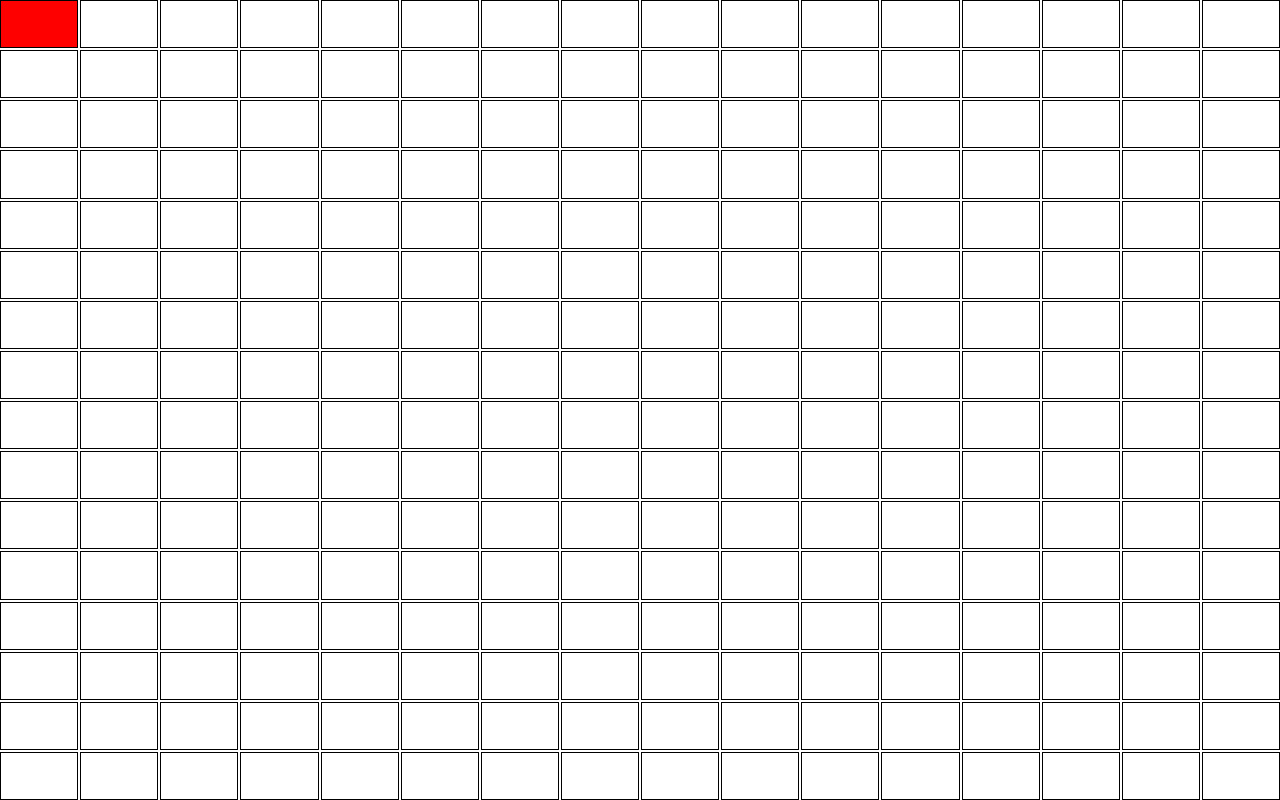
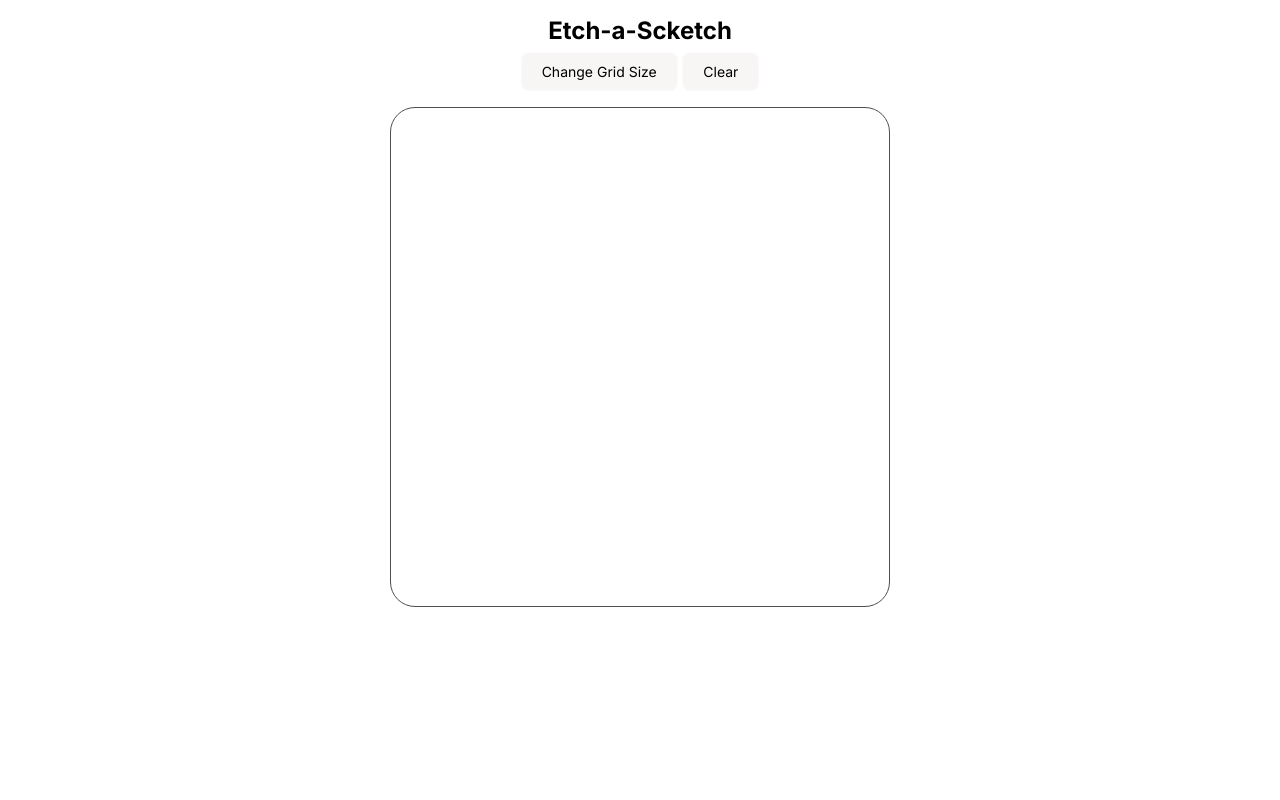
Before and after one commit to GuilhermeCristaldoDev/etch-a-sketch, a plain HTML site: page index.html in a window 1280 px wide. Drawn offline with Linux system fonts and the light colour scheme.

Commit message:
add title and clear button

```diff
--- a/index.html
+++ b/index.html
@@ -5,10 +5,25 @@
     <meta charset="UTF-8">
     <meta name="viewport" content="width=device-width, initial-scale=1.0">
     <link rel="stylesheet" href="./styles.css">
-    <title>Document</title>
+    <link rel="preconnect" href="https://fonts.googleapis.com">
+    <link rel="preconnect" href="https://fonts.gstatic.com" crossorigin>
+    <link
+        href="https://fonts.googleapis.com/css2?family=Dancing+Script:wght@400..700&family=Inter:ital,opsz,wght@0,14..32,100..900;1,14..32,100..900&family=Jost:ital,wght@0,100..900;1,100..900&family=Roboto:ital,wght@0,100..900;1,100..900&display=swap"
+        rel="stylesheet">
+    <title>Etch-a-Scketch</title>
 </head>
 
 <body>
+
+    <nav>
+        <h1>Etch-a-Scketch</h1>
+        <div>
+            <button class="change-grid-button">Change Grid Size</button>
+            <button class="clear-button">Clear</button>
+        </div>
+
+    </nav>
+
     <div class="container">
 
     </div>
--- a/script.js
+++ b/script.js
@@ -1,24 +1,72 @@
 const container = document.querySelector(".container");
-const column = document.querySelectorAll(".column");
+const btn = document.querySelector(".change-grid-button");
+const btnClear = document.querySelector(".clear-button");
 
-for (let j = 0; j < 16; j++) {
-    let column = document.createElement("div");
+function createSquare(size) {
+    let squareContainer = document.createElement("div");
+    squareContainer.classList.add("square-container")
 
-    column.classList.add("column");
+    container.appendChild(squareContainer);
 
-    container.appendChild(column);
-    for (let i = 0; i < 16; i++) {
-        let row = document.createElement("div");
+    for (let j = 0; j < size; j++) {
+        let column = document.createElement("div");
 
-        row.classList.add("row");
+        column.classList.add("column");
 
-        column.appendChild(row);
+        squareContainer.appendChild(column);
+        for (let i = 0; i < size; i++) {
+            let row = document.createElement("div");
+
+            row.classList.add("row");
+            row.dataset.opacity = 0;
+
+            column.appendChild(row);
+        }
     }
+
 }
+
+function getRandomRgbNumber() {
+    return Math.floor(Math.random() * 255);
+}
+
+function getRandomRgbColor() {
+    r = getRandomRgbNumber();
+    g = getRandomRgbNumber();
+    b = getRandomRgbNumber();
+    return `rgb(${r}, ${g}, ${b})`
+}
+
+createSquare(16);
+
+btn.addEventListener("click", () => {
+    let size = parseInt(prompt("Enter a new grid size (1-100):"));
+
+    if (isNaN(size) || size < 1 || size > 100) return alert("Erro")
+
+    let squareContainer = document.querySelector(".square-container");
+    container.removeChild(squareContainer);
+    createSquare(size);
+})
+
+btnClear.addEventListener("click", () => {
+    let divs = document.querySelectorAll(".row");
+
+    divs.forEach(element => {
+        element.style.backgroundColor = "white";
+    });
+})
 
 container.addEventListener("mouseover", event => {
     let div = event.target;
 
-    if(event.target.classList.value === "row")
-    div.style.backgroundColor = "red";
+    if (div.classList.contains("row")) {
+        if (div.style.backgroundColor === "white" || !div.style.backgroundColor) {
+            div.style.backgroundColor = getRandomRgbColor();
+        }
+
+        div.dataset.opacity = Number(div.dataset.opacity) + 0.1;
+        div.style.opacity = div.dataset.opacity
+    }
+
 })
--- a/styles.css
+++ b/styles.css
@@ -2,14 +2,37 @@
     box-sizing: border-box;
     padding: 0;
     margin: 0;
+    font-family: "Inter", sans-serif;
+}
+
+nav {
+    padding-top: 1em;
+    display: flex;
+    align-items: center;
+    flex-direction: column;
+}
+
+nav h1 {
+    margin-bottom: .3em;
 }
 
 .container {
     display: flex;
+    align-items: center;
+    justify-content: center;
     flex-wrap: nowrap;
     width: 100%;
-    height: 100vh;
     gap: 2px;
+}
+
+.square-container {
+    display: flex;
+    margin-top: 1em;
+    border: 1px solid rgb(79, 79, 79);
+    border-radius: 25px;
+    width: 500px;
+    height: 500px;
+    overflow: hidden;
 }
 
 .column {
@@ -19,7 +42,23 @@
     gap: 2px
 }
 
-.column .row{
-    border: 1px solid black;
+.column .row {
     flex: 1;
+    filter: blur(0.3px);
 }
+
+button {
+    text-align: center;
+    padding: 10px 20px;
+    background: rgba(191, 168, 168, 0.115);
+    backdrop-filter: blur(4px);
+    border: 1px solid rgba(255, 255, 255, 0.4);
+    border-radius: 8px;
+    cursor: pointer;
+    font-size: 14px;
+    transition: 0.2s;
+}
+
+button:hover {
+    background: rgba(127, 126, 126, 0.4);
+}
```
